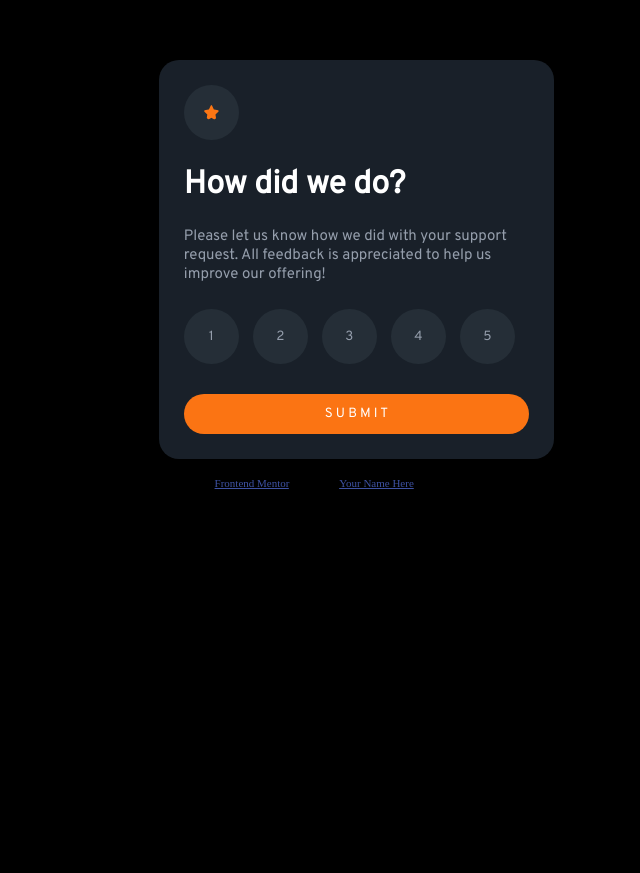
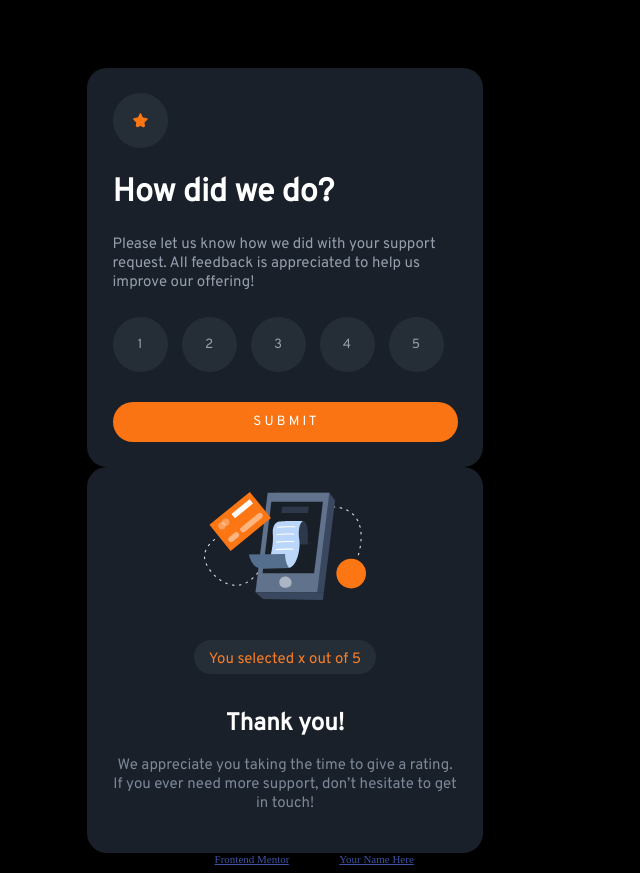
Before and after one commit to Diegoignaciocastrogarces/interactive-rating-component-main, a plain HTML site: page index.html in a window 1280 px wide. Shown: the part 130-1003 px from the top of the page, without its empty margins (355-995 px from the left). Before the commit the page ends 800 px from the top, so only its background shows below. Drawn offline with Linux system fonts and the light colour scheme; a script that the page names is missing.

Commit message:
Listo el cuadro de agradecimiento

```diff
--- a/index.css
+++ b/index.css
@@ -7,16 +7,19 @@
 
 
 body {
+    display: flex;
+    flex-direction: column;
     background-color: black;
 }
 
 .card-container {
     width: 345px;
     height: auto;
-    margin: 15% 0px 0px 40%;
+    margin: 15% 0px 0px 0;
     padding: 2%;
     background-color: hsl(215, 25%, 13%);
     border-radius: 20px;
+    align-self: center;
 }
 
 #ratingIcon {
@@ -73,10 +76,54 @@ p {
     color: hsl(0, 0%, 100%);
 }
 
+.ratingBtn:focus {
+    background-color: hsl(216, 12%, 54%);
+    color: hsl(0, 0%, 100%);
+}
+
 #submitBtn:hover {
     background-color: hsl(0, 0%, 100%);
     color: hsl(25, 97%, 53%);
 }
+
+.thankYou-container {
+    display: flex;
+    flex-direction:column;
+    width: 345px;
+    height: auto;
+    padding: 2%;
+    background-color: hsl(215, 25%, 13%);
+    border-radius: 20px;
+    align-self: center;
+    align-items: center;
+}
+
+.thankYou-container img {
+    height: auto;
+    width:fit-content;
+    margin-bottom: 25px;
+}
+
+.thankYou-container #selectedRating {
+    font-family: 'Overpass', sans-serif;
+    background-color: hsl(210, 19%, 18%) ;
+    color: hsl(25, 93%, 56%);
+    border-radius: 40px;
+    padding: 10px 15px 5px 15px;
+    font-weight: 300, 700;
+}
+
+.thankYou-container h2 {
+    font-family: 'Overpass', sans-serif;
+    color:  hsl(0, 0%, 100%);
+    margin-bottom: 2px;
+}
+
+.thankYou-container p {
+    color: hsl(216, 12%, 54%);
+    text-align: center;
+}
+
 
 
 @media screen and (max-width: 375px) {
--- a/index.html
+++ b/index.html
@@ -25,26 +25,26 @@
     to help us improve our offering!</p>
 
 
-    <button class="ratingBtn" onclick="score()">1</button>
-    <button class="ratingBtn" onclick="score()">2</button>
-    <button class="ratingBtn" onclick="score()">3</button>
-    <button class="ratingBtn" onclick="score()">4</button>
-    <button class="ratingBtn" onclick="score()">5</button>
+    <button class="ratingBtn">1</button>
+    <button class="ratingBtn">2</button>
+    <button class="ratingBtn">3</button>
+    <button class="ratingBtn">4</button>
+    <button class="ratingBtn">5</button>
 
     <button id= "submitBtn" type="submit">S U B M I T</button>
 
   </div>
 
+  <div class="thankYou-container">
+    <img src="./images/illustration-thank-you.svg" alt="Thank you image">
+    <p id="selectedRating">You selected x out of 5</p>
+    <h2>Thank you!</h2>
+    <p>We appreciate you taking the time to give a rating. If you ever need more support,
+      don’t hesitate to get in touch!</p>
+  </div>
   <!-- Rating state end -->
 
   <!-- Thank you state start -->
-
-  You selected <!-- Add rating here --> out of 5
-
-  Thank you!
-
-  We appreciate you taking the time to give a rating. If you ever need more support,
-  don’t hesitate to get in touch!
 
   <!-- Thank you state end -->
 
--- a/index.js
+++ /dev/null
@@ -1,24 +0,0 @@
-function score() {
-
-    const allRatings = document.querySelectorAll('.ratingBtn');
-
-    allRatings.forEach((rating, i) => {
-        rating.onclick = function() {
-            rating.style.backgroundColor = 'hsl(216, 12%, 54%)';
-            rating.style.color = 'hsl(0, 0%, 100%)';
-
-            let current_rating = i + 1;
-
-            allRatings.forEach((rating, j) => {
-                if (current_rating != j + 1) {
-
-                    rating.style.backgroundColor = 'hsl(210, 19%, 18%)';
-                    rating.style.color = 'hsl(217, 12%, 63%)';
-                }
-            })
-
-
-        }
-    })
-
-}
```
